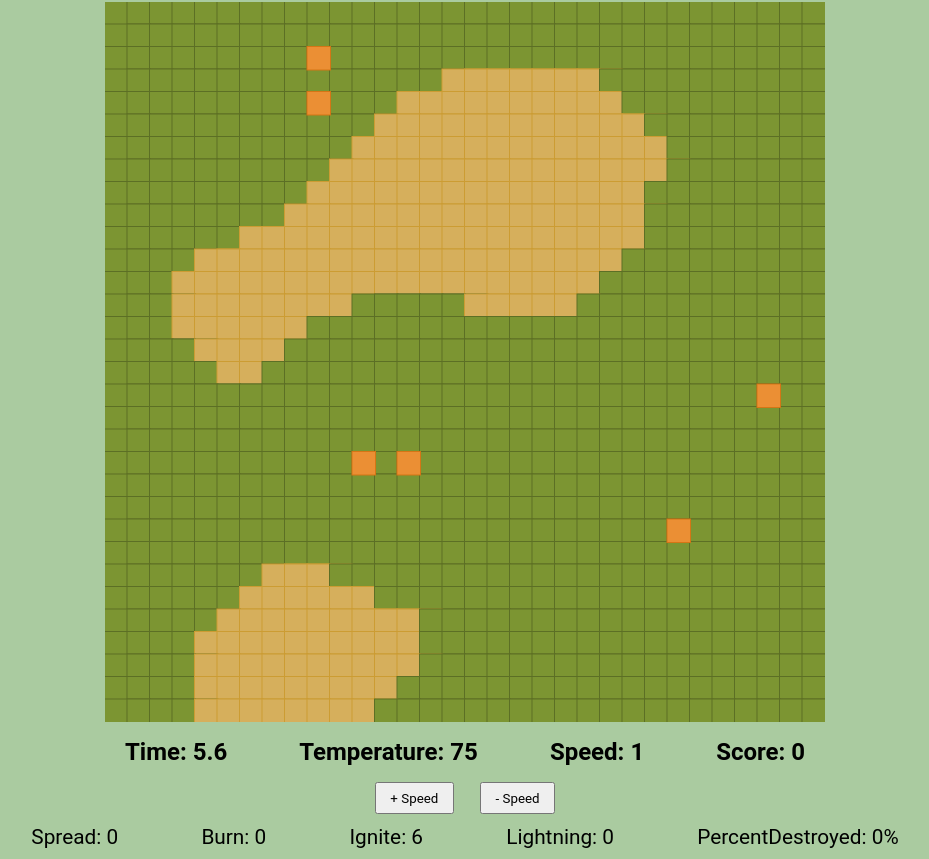
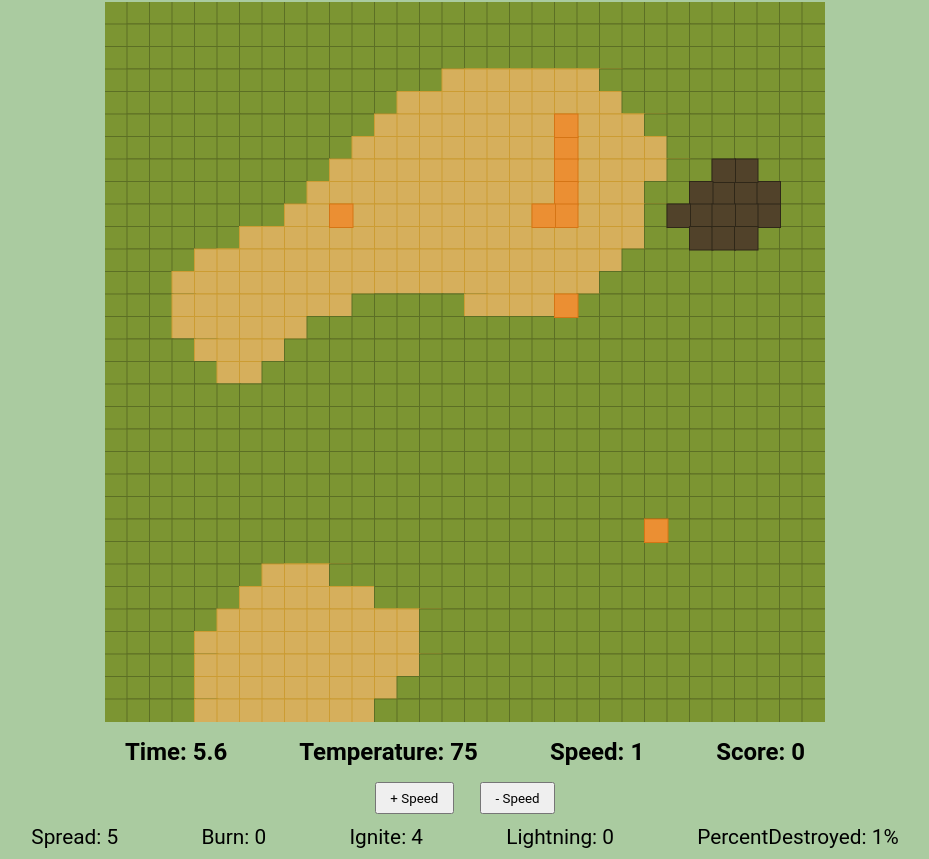
Before and after one commit to Da-Dog/ttsf-2022, a React (Create React App) app: page /game in a window 1280 px wide. Shown: the part 123-982 px from the top of the page, without its empty margins (175-1104 px from the left). Built offline with nearby package versions, Linux system fonts and the light colour scheme.

Commit message:
added village

```diff
--- a/src/components/GameCanvas.jsx
+++ b/src/components/GameCanvas.jsx
@@ -1,12 +1,12 @@
-import React, {useEffect, useRef, useState} from "react";
+import React, {useEffect, useLayoutEffect, useRef, useState} from "react";
 import {drawBorder, drawMap} from "../perlin_noise/generateMap";
 
 const IGNITE_RATE = {
-    forest: 4, grass: 7, dryGrass: 12,
+    forest: 3, grass: 5, dryGrass: 7, house: 10,
 };
 
 const SPREAD_RATE = {
-    forest: 4, grass: 1, dryGrass: 4.4,
+    forest: 4, grass: 2.5, dryGrass: 4.4, house:1,
 };
 
 const gameoverSound = new Audio('gameover.mp3')
@@ -25,19 +25,58 @@
     // set constants
     let new_igRate = Object.assign({}, IGNITE_RATE);
 
+    function drawTile(posX, posY, width, color) {
+        const ctx = canvasElem.current.getContext("2d");
+        drawBorder(posX, posY, width, width, color, ctx);
+        ctx.fillStyle = color;
+        ctx.fillRect(posX, posY, width, width);
+    }
+    function  randomTile() {
+        const flatten_arr = gameMap.flat();
+        return flatten_arr[Math.floor(Math.random() * flatten_arr.length)];
+    }
     // initialize app
     useEffect(() => {
         const mapArr = drawMap(canvasElem.current);
         setMap(mapArr);
+
     }, []);
+
+
+    function genVillage(tile, buildRate) {
+        const pixSize = tile.pixel_size
+        let neighbors = getNeighbors(tile.y/pixSize, tile.x/pixSize)
+        if (buildRate) {
+            if (tile['type'] !== 'house') {
+                tile['type'] = 'house'
+                drawTile(tile.x, tile.y, pixSize, "hsl(38, 32%, 24%)")
+                for (let tile of neighbors) {
+                    let chance = Math.random() * 100
+                    if (chance < 50) {
+                        genVillage(tile, buildRate - 1)
+                    }
+                }
+
+            }
+        }
+    }
+    useLayoutEffect(()=> {
+        // Village generation
+        const flatten_arr = gameMap.flat();
+        let randomTile = flatten_arr[Math.floor(Math.random() * flatten_arr.length)];
+        if (randomTile != null) {
+            genVillage(randomTile, 4)
+        }
+
+    }, [gameMap])
 
 	// spread and gameover timer
     useEffect(() => {
-        if (gameMap.length !== 0) {
+
         let spreadTimer = setInterval(() => {
             for (let row = 0; row < gameMap.length; row++) {
                 for (let col = 0; col < gameMap[row].length; col++) {
-                        if (gameMap[row][col].onFire) {
+                    if (gameMap[row][col].onFire && !gameMap[row][col].isDead) {
                         spreadFire(row, col);
                     }
                 }
@@ -89,7 +128,7 @@
                 }
             }
         };
-        }
+
     }, [gameMap, speed]);
 
 	// thunder and ignite timer
@@ -99,18 +138,14 @@
             time = time + 0.1 * speed;
             setTime((Math.round(time * 10) / 10));
             setTemp(temperature < 120 ? Math.floor(time / 10) + 75 : 120);
-            runOnTime();
+            runOnTime(randomTile);
         }, 100);
 		let thunder = setInterval(() => {
 			let chance = Math.random() * 100
 			if (chance < 3) {
-				const flatten_arr = gameMap.flat();
-				let fireTile = flatten_arr[Math.floor(Math.random() * flatten_arr.length)];
-
-				if (fireTile) {
-					fireTile["onFire"] = true;
-					setOnFire(fireTile);
-					for (let tile of getNeighbors(fireTile["x"] / fireTile["pixel_size"], fireTile["y"] / fireTile["pixel_size"])) {
+				let fireTile = randomTile()
+                const neighbors = getNeighbors(fireTile["x"] / fireTile["pixel_size"], fireTile["y"] / fireTile["pixel_size"])
+                for (let tile of [...neighbors,fireTile]) {
                     if (!tile.onFire && !tile.isDead) {
                         setOnFire(tile);
                         gameMap[tile.y / fireTile["pixel_size"]][tile.x / fireTile["pixel_size"]]["onFire"] = true;
@@ -119,7 +154,7 @@
 
                 tracker['lightning'] = tracker['lightning'] + 1
                 display_message("Thunder strikes! Location: " + fireTile["x"] / fireTile["pixel_size"] + ", " + fireTile["y"] / fireTile["pixel_size"]);
-				}
+
 			}
         }, 1000);
         return function clearTime() {
@@ -141,6 +176,7 @@
             display_message("New item unlocked! Helicopter: extinguish multiple fire at once");
         }
     }, [score]);
+
 
     function display_message(message) {
         setMessage(message);
@@ -180,11 +216,7 @@
         if (!tile.isDead) {
 			tracker['burn'] = tracker['burn'] + 1
             tile.isDead = true
-            const ctx = canvasElem.current.getContext("2d");
-            let color = 'hsl(44, 0%, 21%)';
-            drawBorder(tile.x, tile.y, tile.pixel_size, tile.pixel_size, color, ctx);
-            ctx.fillStyle = color;
-            ctx.fillRect(tile.x, tile.y, tile.pixel_size, tile.pixel_size);
+            drawTile(tile.x, tile.y, tile.pixel_size, 'hsl(44, 0%, 21%)')
 
             if (tile['burnCd'] != null) {
                 clearInterval(tile['burnCd'])
@@ -194,10 +226,7 @@
     }
 
     function setOnFire(tile) {
-        const ctx = canvasElem.current.getContext("2d");
-        drawBorder(tile.x, tile.y, tile.pixel_size, tile.pixel_size, "hsl(30, 82%, 56%)", ctx);
-        ctx.fillStyle = "rgb(235, 143, 52)";
-        ctx.fillRect(tile.x, tile.y, tile.pixel_size, tile.pixel_size);
+        drawTile(tile.x, tile.y, tile.pixel_size, "hsl(30, 82%, 56%)")
 
         tile['burnCd'] = (setTimeout(() => {
             burnTile(tile)
@@ -223,19 +252,17 @@
         let tile = gameMap[y][x];
         if (tile.onFire !== false && tile.isDead === false && tracker['percentDestroyed'] <= 0.949) {
             tile.onFire = false;
-            const ctx = canvasElem.current.getContext("2d");
-            let color;
+            let squareColor;
             if (tile.type === "grass") {
-                color = `hsl(75, 50%, 39%)`;
+                squareColor = `hsl(75, 50%, 39%)`;
             } else if (tile.type === "forest") {
-                color = `hsl(75, 55%, 23%)`;
-            } else {
-                color = `hsl(41, 60%, 60%)`;
+                squareColor = `hsl(75, 55%, 23%)`;
+            }else if (tile.type === 'house') {
+                squareColor = "hsl(38, 32%, 24%)"
+            }else {
+                squareColor = `hsl(41, 60%, 60%)`;
             }
-
-            drawBorder(tile.x, tile.y, tile.pixel_size, tile.pixel_size, color, ctx);
-            ctx.fillStyle = color;
-            ctx.fillRect(tile.x, tile.y, tile.pixel_size, tile.pixel_size);
+            drawTile(tile.x, tile.y, tile.pixel_size, squareColor)
             setScore(score + 1);
 
             if (tile['burnCd'] != null) {
@@ -244,9 +271,8 @@
         }
     }
 
-    const runOnTime = () => {
-        const flatten_arr = gameMap.flat();
-        const randomTile = flatten_arr[Math.floor(Math.random() * flatten_arr.length)];
+    function runOnTime(cb){
+        const randomTile = cb()
 
         const chance = (Math.round(Math.random() * 100)) / 100;
         let fireTile;
@@ -260,6 +286,7 @@
             tracker['ignite'] = tracker['ignite'] + 1
         }
     };
+
 
     const increaseSpeed = (e) => {
         e.target.disabled = speed + 0.5 > 2.5 ? "true" : false;
```
Lines whose indentation alone changed are shown as unchanged.
